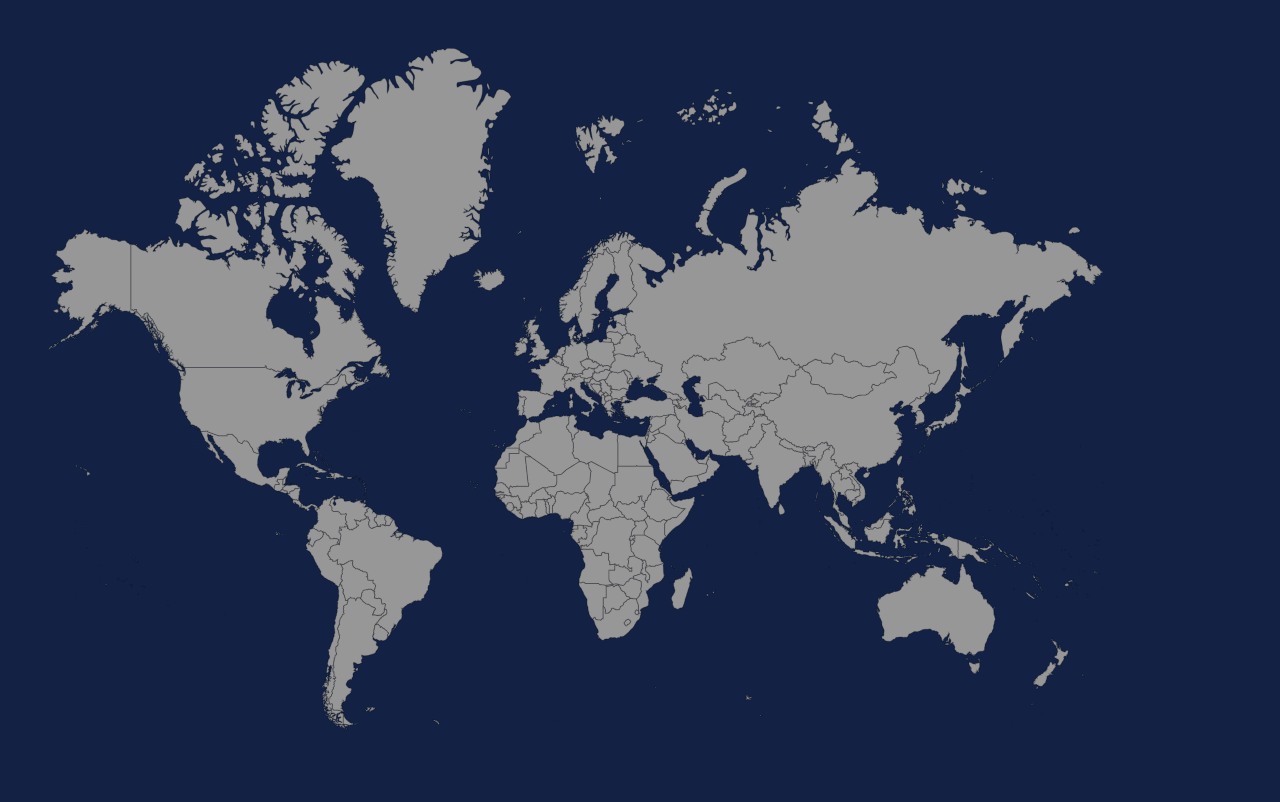
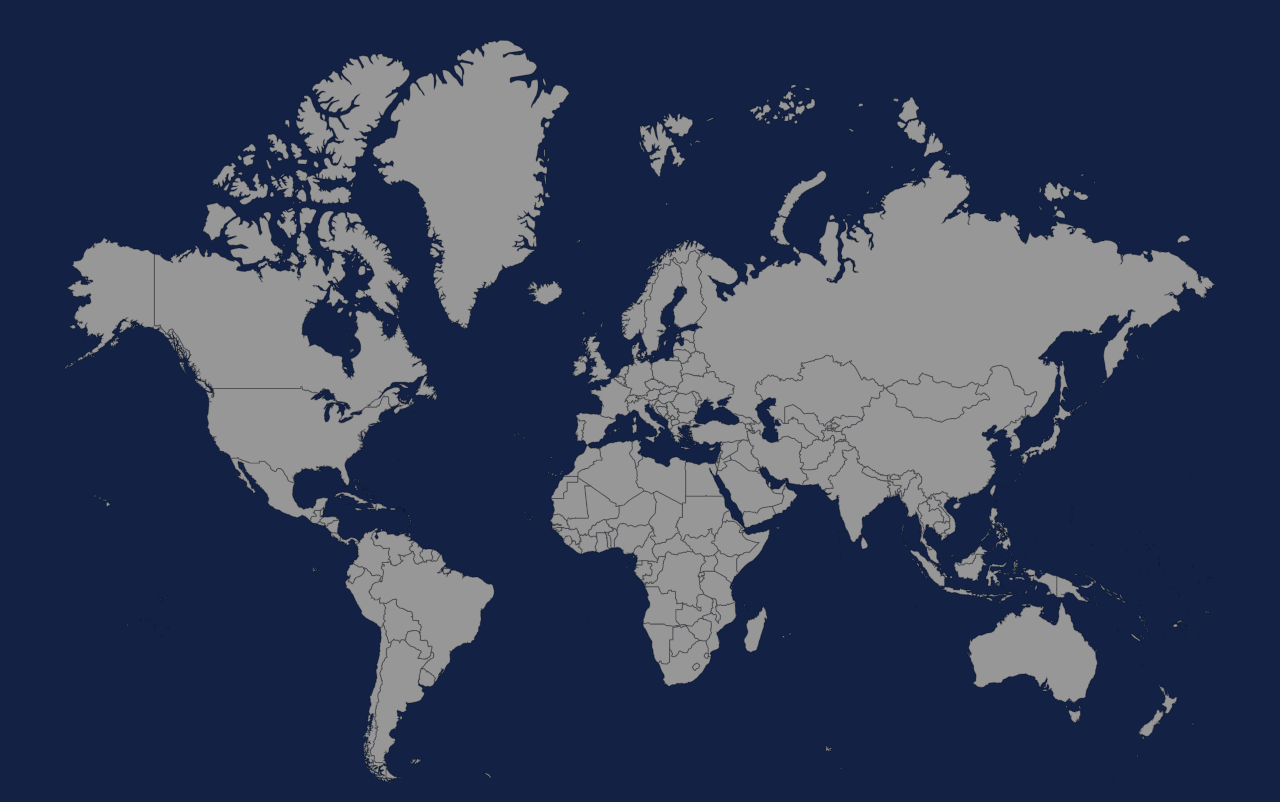
Before and after one commit to ShawnO86/Interactive_Map, a Vue app in the folder Interactive_World_Map/: page / in a window 1280 px wide. Built offline with nearby package versions, Linux system fonts and the light colour scheme.

Commit message:
Fixes clipping above box border

```diff
--- a/Interactive_World_Map/src/App.vue
+++ b/Interactive_World_Map/src/App.vue
@@ -5,7 +5,7 @@ import Selection from './components/SelectionOutput.vue'
 
 <template>
 
-    <section>
+    <section class="map">
       <Map></Map>
     </section>
 
@@ -16,5 +16,10 @@ import Selection from './components/SelectionOutput.vue'
 </template>
 
 <style scoped>
-
+  .map {
+    height: 100vh;
+    display: flex;
+    justify-content: center;
+    align-items: center;
+  }
 </style>
--- a/Interactive_World_Map/src/components/Map.vue
+++ b/Interactive_World_Map/src/components/Map.vue
@@ -4,12 +4,14 @@ import MapImage from '../assets/map-image.svg?raw';
 
 const tooltip_text = ref('');
 const country_svg = ref('');
+
 const country_pos = reactive({
     x: 0,
     y: 0,
     width: 0,
     height: 0
 });
+
 const tooltip_pos = reactive({
     top: 0,
     left: 0
@@ -32,26 +34,17 @@ function handleSvgClick(event) {
         const bBox = element.getBBox();
         // Set zoomed SVG content and adjust viewBox
         country_svg.value = `<svg xmlns="http://www.w3.org/2000/svg" viewBox="${bBox.x} ${bBox.y} ${bBox.width} ${bBox.height}" class='zoomed-in'>${element.outerHTML}</svg>`;
-        country_pos.x = bBox.x;
-        country_pos.y = bBox.y;
-        country_pos.width = bBox.width;
-        country_pos.height = bBox.height;
     }
 };
 
 function backout() {
         // Reset back to full map
         country_svg.value = '';
-        country_pos.x = 0;
-        country_pos.y = 0;
-        country_pos.width = 0;
-        country_pos.height = 0;
 };
 
 </script>
 
 <template>
-
     <div class="map-container" @click="handleSvgClick" @mousemove="displayTip" >
         <button v-if="country_svg" @click="backout">Back to map</button>
         <div class="zoomed-svg" v-if="country_svg" v-html="country_svg"></div>
@@ -65,16 +58,13 @@ function backout() {
 </template>
 
 <style scoped>
-
 .map-container {
-    width: 100%;
-    max-width: 90vw;
-    height: 99vh;
-    padding: 3rem;
+    width: 90%;
+    height: 90%;
 }
 
 .svg-image, .zoomed-svg {
-    width: 100%;
+    margin: auto;
     height: 100%;
 }
 
@@ -87,5 +77,4 @@ function backout() {
     padding: 0.25rem;
     font-weight: 700;
 }
-
 </style>
```
